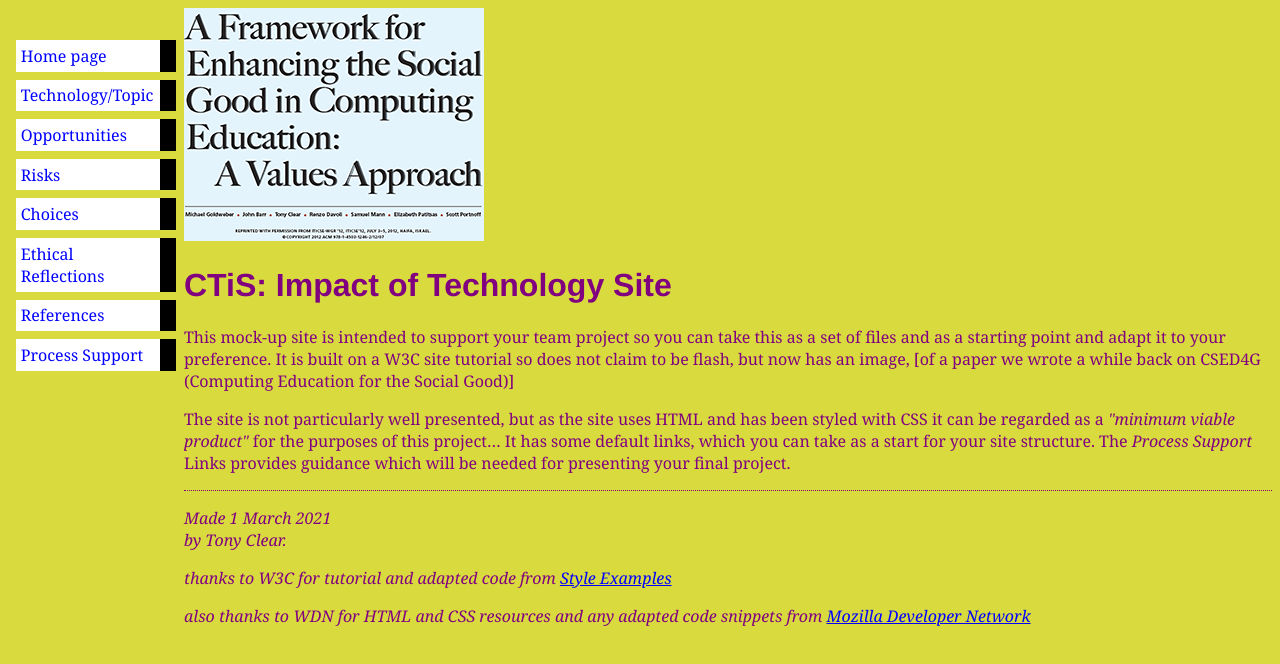
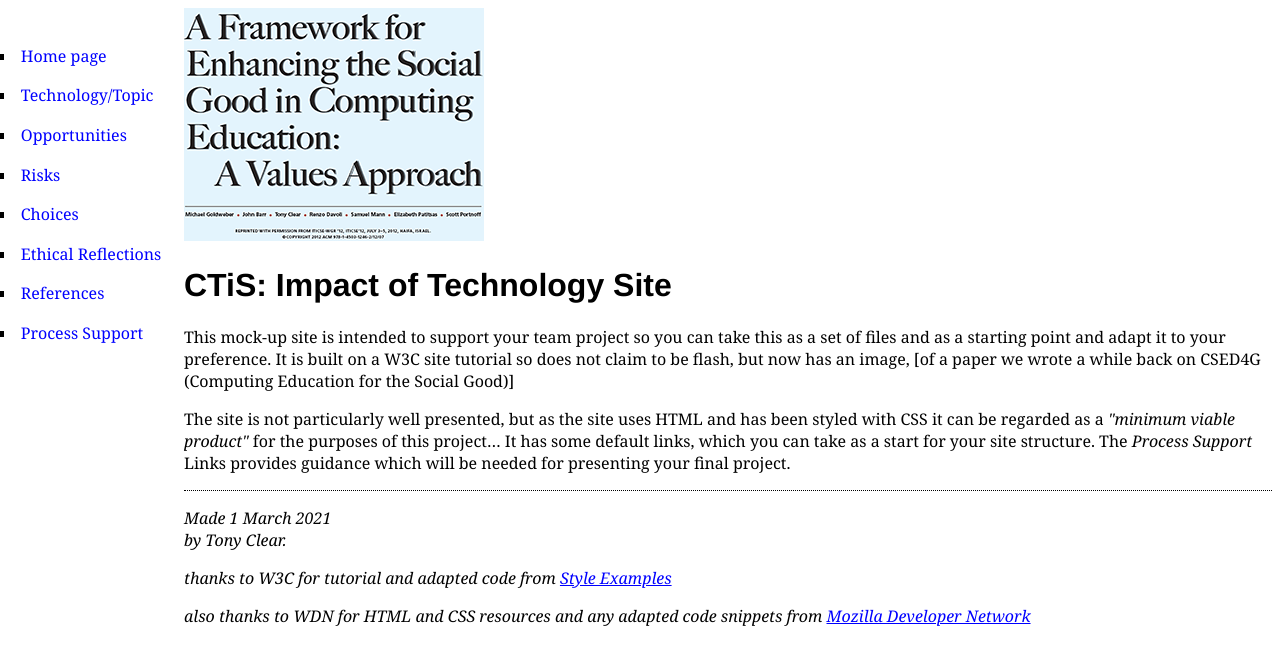
Before and after one commit to UmarMShameem/Team-1114-Website, a plain HTML site: page CTiS-2022_1/index.html in a window 1280 px wide. Drawn offline with Linux system fonts and the light colour scheme.

Commit message:
Add files via upload

```diff
--- a/CTiS-2022_1/styles/minimal-table.css
+++ b/CTiS-2022_1/styles/minimal-table.css
@@ -5,10 +5,10 @@ font-family: sans-serif;
 padding-left: 11em;
    font-family: Georgia, "Times New Roman",
           Times, serif;
-		  color: purple;
-    background-color: #d8da3d }
+		  color: black;
+    background-color: white }
 	  ul.navbar {
-     list-style-type: none;
+     list-style-type: square;
     padding: 0;
     margin: 0;
 	position: absolute;
@@ -21,8 +21,7 @@ padding-left: 11em;
 ul.navbar li {
   background: white;
   margin: 0.5em 0;
-  padding: 0.3em;
-  border-right: 1em solid black }
+  padding: 0.3em; }
 ul.navbar a {
   text-decoration: none }
 a:link {
--- a/CTiS-2022_1/styles/mystyles.css
+++ b/CTiS-2022_1/styles/mystyles.css
@@ -2,10 +2,10 @@
    padding-left: 11em;
    font-family: Georgia, "Times New Roman",
           Times, serif;
-		  color: purple;
-    background-color: #d8da3d }
+		  color: black;
+    background-color: #white }
 	 ul.navbar {
-    list-style-type: none;
+    list-style-type: square;
     padding: 0;
     margin: 0;
 	position: absolute;
@@ -18,8 +18,7 @@
 		ul.navbar li {
     background: white;
     margin: 0.5em 0;
-    padding: 0.3em;
-    border-right: 1em solid black }
+    padding: 0.3em; }
   ul.navbar a {
     text-decoration: none }
   a:link {
```
